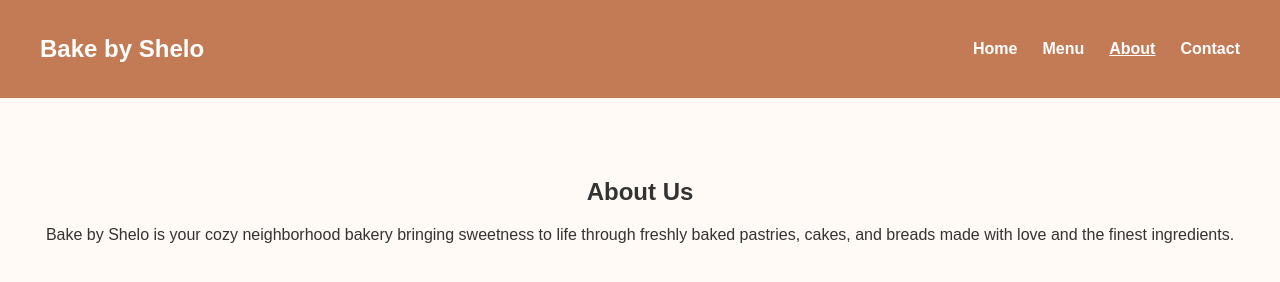
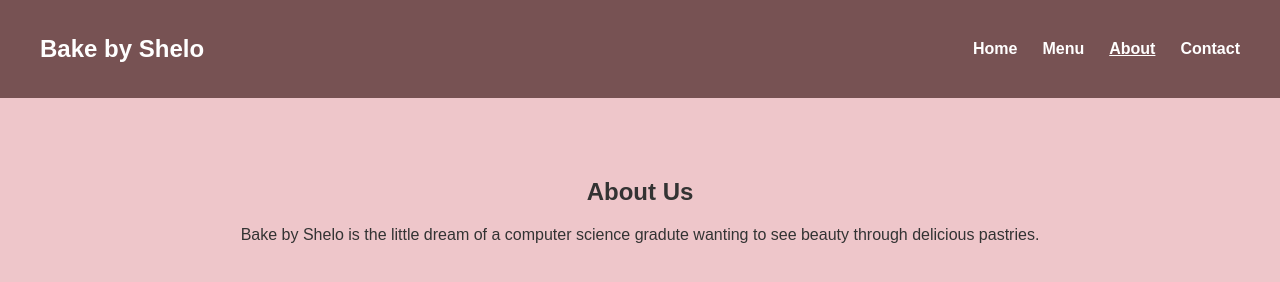
Before and after one commit to Sheloxxo/bakery-website, a plain HTML site: page about.html in a window 1280 px wide. Drawn offline with Linux system fonts and the light colour scheme; a script that the page names is missing.

Commit message:
what am i doinggg

```diff
--- a/about.html
+++ b/about.html
@@ -22,7 +22,7 @@
 
   <section class="about-content">
     <h2>About Us</h2>
-    <p>Bake by Shelo is your cozy neighborhood bakery bringing sweetness to life through freshly baked pastries, cakes, and breads made with love and the finest ingredients.</p>
+    <p>Bake by Shelo is the little dream of a computer science gradute wanting to see beauty through delicious pastries.</p>
   </section>
 </body>
 </html>
--- a/styles.css
+++ b/styles.css
@@ -1,7 +1,7 @@
 body {
   margin: 0;
   font-family: Arial, sans-serif;
-  background-color: #fffaf5;
+  background-color: #EEC6CA;
   color: #333;
 }
 
@@ -9,7 +9,7 @@ body {
   display: flex;
   justify-content: space-between;
   align-items: center;
-  background-color: #c27b55;
+  background-color: #775253;
   color: white;
   padding: 15px 40px;
 }
@@ -48,7 +48,7 @@ section {
 }
 
 .item {
-  background-color: #ffe8d6;
+  background-color: #FFFFFF;
   padding: 15px 25px;
   border-radius: 8px;
   width: 180px;
@@ -64,7 +64,7 @@ section {
 }
 
 .contact-box {
-  background-color: rgba(255, 255, 255, 0.85);
+  background-color: #FFFFFF;
   padding: 30px;
   border-radius: 8px;
 }
```
